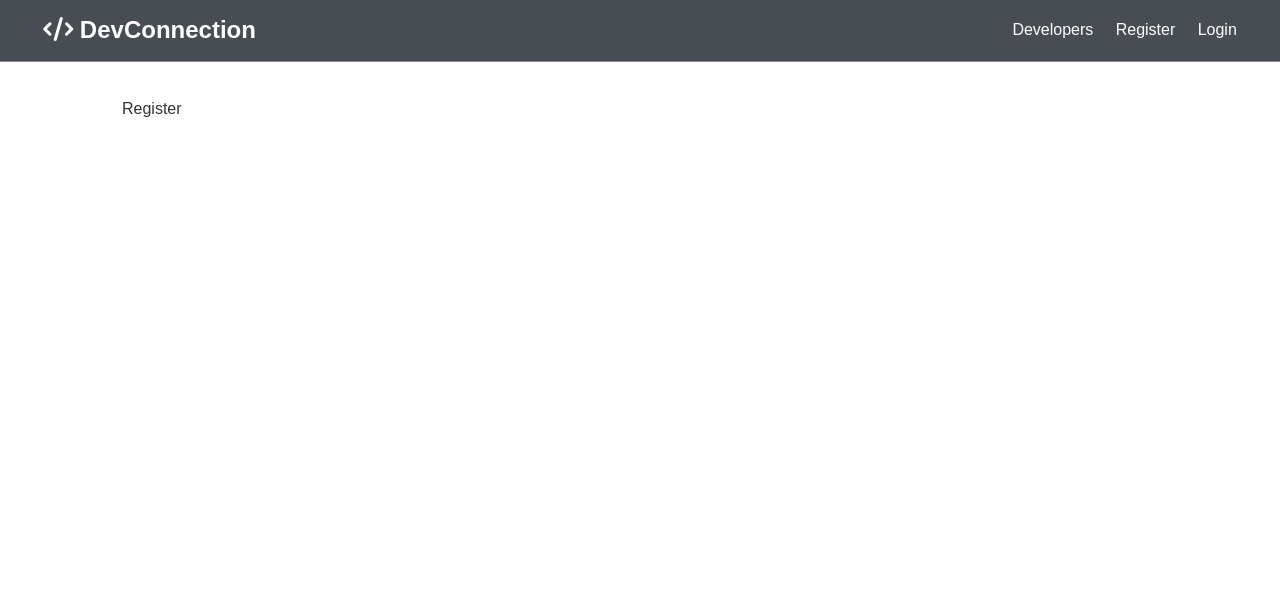
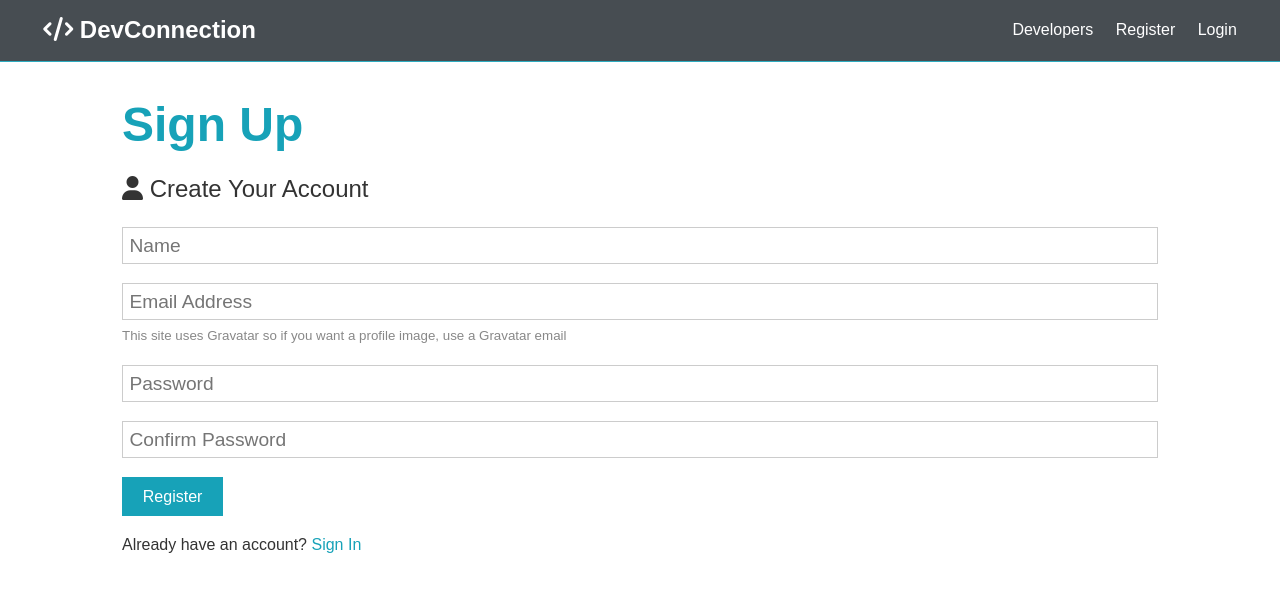
Before and after one commit to ajsizzle/devconnection, a React (Create React App) app in the folder client/: page /register in a window 1280 px wide. Shown: the top 592 px of the page. Built offline with nearby package versions, Linux system fonts and the light colour scheme.

Commit message:
set up register forms

```diff
--- a/client/src/components/auth/Register.js
+++ b/client/src/components/auth/Register.js
@@ -1,7 +1,84 @@
-import React from 'react';
+import React, { Fragment, useState } from 'react';
 
 const Register = () => {
-    return <div>Register</div>;
+    const [formData, setFormData] = useState({
+        name: '',
+        email: '',
+        password: '',
+        password2: ''
+    });
+
+    const { name, email, password, password2 } = formData;
+
+    const onChange = e => setFormData({ ...formData, [e.target.name]: e.target.value });
+
+    const onSubmit = e => {
+        e.preventDefault();
+        if(password !== password2) {
+            console.log('Passwords do not match');
+        } else {
+            console.log(formData);
+
+        }
+    };
+
+    return (
+        <Fragment>
+            <h1 className="large text-primary">Sign Up</h1>
+                <p className="lead">
+                    <i className="fas fa-user"></i> Create Your Account
+                </p>
+                <form className="form" onSubmit={e => onSubmit(e)}>
+                <div className="form-group">
+                <input
+                    type="text"
+                    placeholder="Name"
+                    name="name"
+                    value={name}
+                    onChange={e => onChange(e)}
+                    required
+                />
+                </div>
+                <div className="form-group">
+                <input
+                    type="email"
+                    placeholder="Email Address"
+                    name="email"
+                    value={email}
+                    onChange={e => onChange(e)}
+                    required
+                />
+                <small className="form-text">This site uses Gravatar so if you want a profile image, use a Gravatar email</small>
+                </div>
+                <div className="form-group">
+                <input
+                    type="password"
+                    placeholder="Password"
+                    name="password"
+                    minLength="6"
+                    value={password}
+                    onChange={e => onChange(e)}
+                    required
+                />
+                </div>
+                <div className="form-group">
+                <input
+                    type="password"
+                    placeholder="Confirm Password"
+                    name="password2"
+                    minLength="6"
+                    value={password2}
+                    onChange={e => onChange(e)}
+                    required
+                />
+                </div>
+                <input type="submit" className="btn btn-primary" value="Register" />
+            </form>
+            <p className="my-1">
+                Already have an account? <a href="login.html">Sign In</a>
+            </p>
+        </Fragment>
+    )
 };
 
 export default Register;
```
